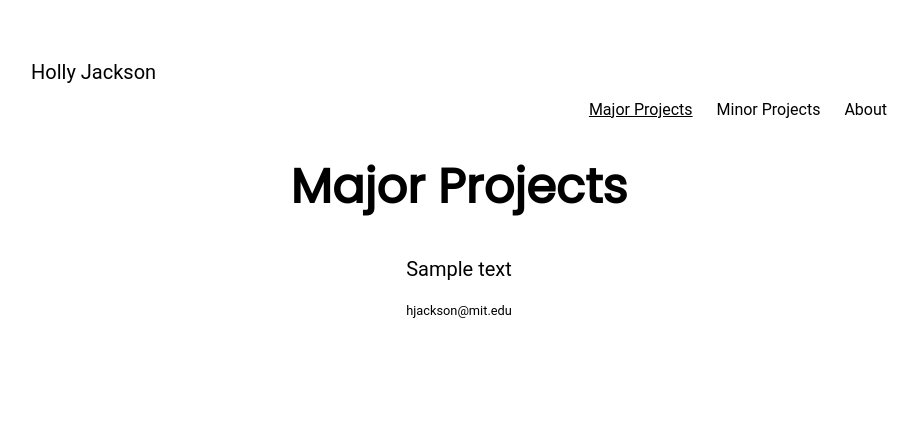
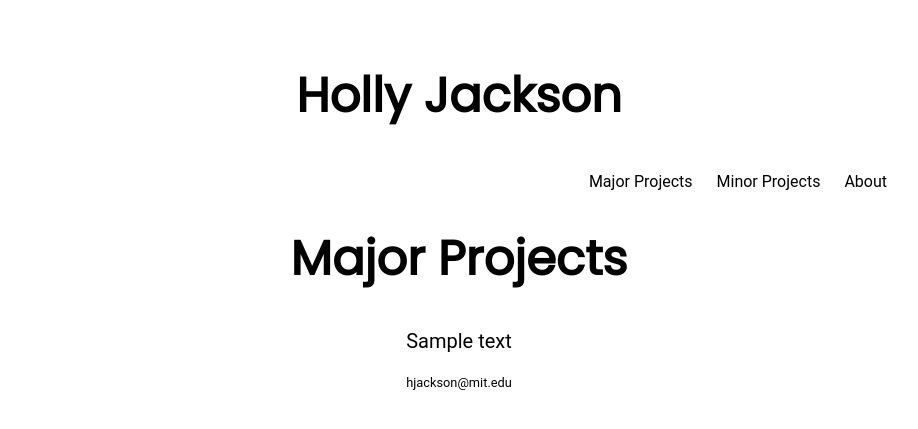
Before and after one commit to hollyjackson/hollyjackson.github.io, a Jekyll site: the page built from index.html, in a window 1280 px wide. Shown: the top 429 px of the page, without its empty margins (181-1099 px from the left). Built offline with Jekyll 4.4.1, drawn with Linux system fonts in a browser that asks for light colours.

Commit message:
reformatting menu

```diff
--- a/_layouts/default.html
+++ b/_layouts/default.html
@@ -3,13 +3,16 @@
 		<head>
 			<title>{{ page.title }}</title>
 			<meta name="viewport" content="width=device-width, initial-scale=1">
+			<!-- ICON -->
 			<link rel="icon" href="/images/icon.png">
+			<!-- CSS -->
 			<link rel="stylesheet" type="text/css" href="/css/main.css">
+			<!-- FONTS -->
 			<link href="https://fonts.googleapis.com/css2?family=Poppins&display=swap" rel="stylesheet">
 			<link href="https://fonts.googleapis.com/css2?family=Poppins:wght@100&display=swap" rel="stylesheet">
 		</head>
 		<body>
-			<header class="header">
+			<!--<header class="header">
 				<a class="header__title" href="/">Holly Jackson</a>
 				<nav>
 					<ul class="header_list">
@@ -18,7 +21,25 @@
 						<li><a href="/about">About</a></li>
 					</ul>
 				</nav>
-			</header>
+			</header>-->
+			<nav class="site-nav js-site-nav">
+				<div class="site-nav__width">
+					<a class="site-nav__logo-link" href="/">
+						<h1>Holly Jackson</h1>
+					</a>
+					<ul class="site-nav__links">
+								<li class="site-nav__link-item menu-item--collapsed">
+							<a href="/" class="site-nav__link js-nav-item menu-item--collapsed" data-drupal-link-system-path="node/11">Major Projects</a>
+						</li>
+						<li class="site-nav__link-item menu-item--collapsed">
+							<a href="/minor-projects" class="site-nav__link js-nav-item menu-item--collapsed" data-drupal-link-system-path="node/12">Minor Projects</a>
+						</li>
+						<li class="site-nav__link-item">
+							<a href="/about" class="site-nav__link js-nav-item" data-drupal-link-system-path="node/13">About</a>
+						</li>
+						</ul>
+				</div>
+			</nav>
 			<div class="container">
 
 			{{ content }}
```
